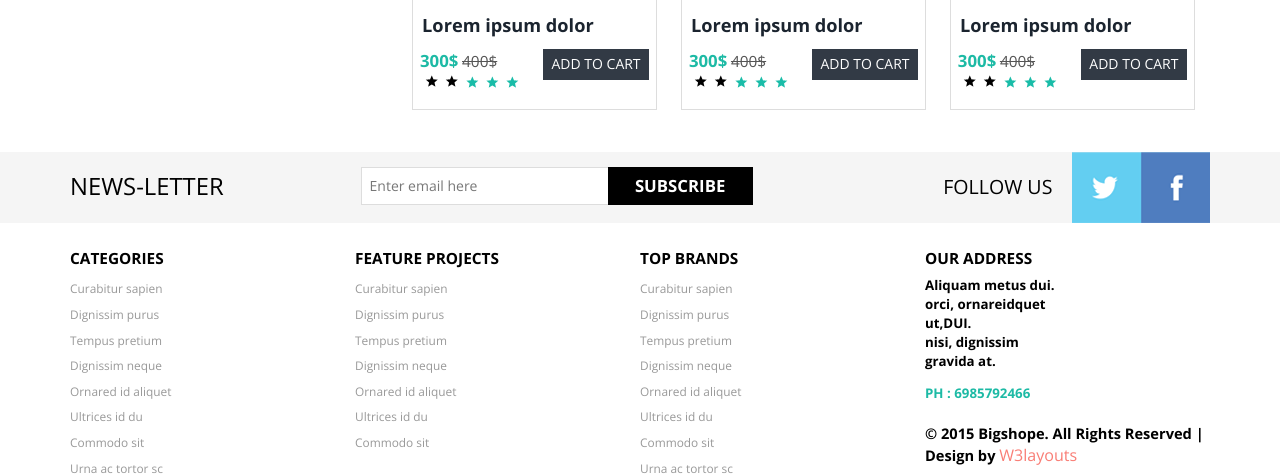
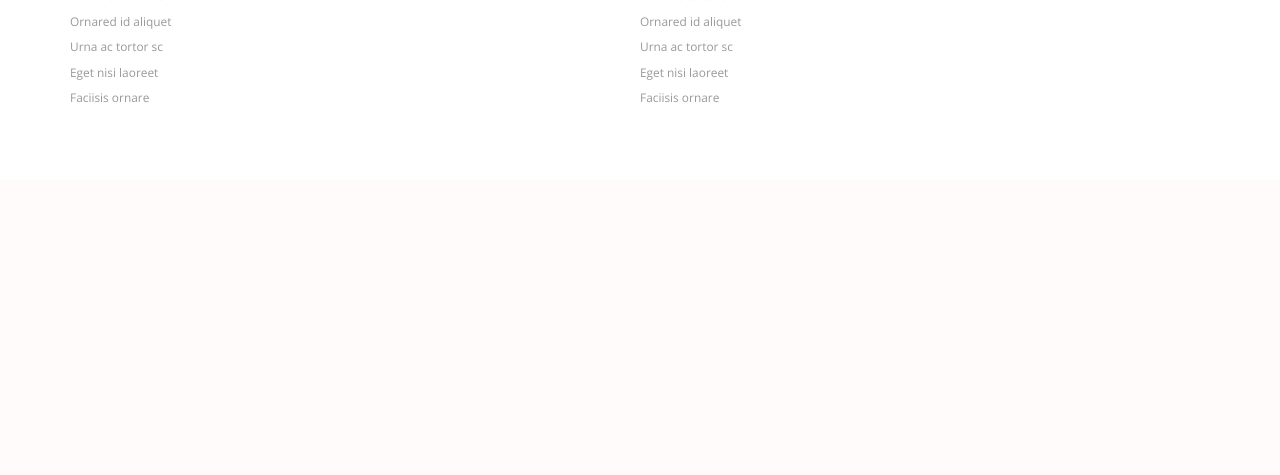
Before and after one commit to andri-hermawan/Exatama, a CodeIgniter app: page /web2/ in a window 1280 px wide. Shown: the part 2069-2544 px from the top of the page. After the commit the page ends 2171 px from the top, so only its background shows below. Run offline with CodeIgniter, Linux system fonts and the light colour scheme.

Commit message:
perbaiki slidebar

```diff
--- a/application/views/layout/header.php
+++ b/application/views/layout/header.php
@@ -93,7 +93,7 @@
 			<a href="single.html">
 	         <div class="banner-matter">
 						<div class="col-md-5 banner-bag">
-							<img class="img-responsive " src="assets/site/images/bag.jpg" alt=" " />
+							<img class="img-responsive " src="assets/site/images/s2.jpg" alt=" " />
 							</div>
 							<div class="col-md-7 banner-off">
 								<h2>FLAT 50% 0FF</h2>
@@ -110,7 +110,7 @@
 			<a href="single.html">
 	         <div class="banner-matter">
 						<div class="col-md-5 banner-bag">
-							<img class="img-responsive " src="assets/site/images/bag.jpg" alt=" " />
+							<img class="img-responsive " src="assets/site/images/s3.jpg" alt=" " />
 							</div>
 							<div class="col-md-7 banner-off">
 								<h2>FLAT 50% 0FF</h2>
--- a/application/views/layout/slidebar.php
+++ b/application/views/layout/slidebar.php
@@ -32,6 +32,21 @@
 		</li> -->
 
 		<ul class="kid-menu ">
+
+				<li><a href="product.html">Faciisis ornare</a></li>
+				<li class="menu-kid-left"><a href="contact.html">Contact us</a></li>
+			</ul>
+	</ul>
+					</div>
+					</br>
+
+					<div class=" top-nav rsidebar span_1_of_left">
+					<h3 class="cate">Brands</h3>
+		 <ul class="menu">
+
+
+		<ul class="kid-menu ">
+
 				<li><a href="product.html">Faciisis ornare</a></li>
 				<li class="menu-kid-left"><a href="contact.html">Contact us</a></li>
 			</ul>
--- a/application/views/site/index.php
+++ b/application/views/site/index.php
@@ -121,95 +121,6 @@
 	   		     	</div>
 	   		     	 <div class="clearfix"> </div>
 	   		     </div>
-	   		     <div class="products">
-	   		     	<h5 class="latest-product">LATEST PRODUCTS</h5>
-	   		     	  <a class="view-all" href="product.html">VIEW ALL<span> </span></a>
-	   		     <div class="clearfix"> </div>
-				 </div>
-	   		     <div class="product-left">
-	   		     	<div class="col-md-4 chain-grid">
-	   		     		<a href="single.html"><img class="img-responsive chain" src="assets/site/images/bott.jpg" alt=" " /></a>
-	   		     		<span class="star"> </span>
-	   		     		<div class="grid-chain-bottom">
-	   		     			<h6><a href="single.html">Lorem ipsum dolor</a></h6>
-	   		     			<div class="star-price">
-	   		     				<div class="dolor-grid">
-		   		     				<span class="actual">300$</span>
-		   		     				<span class="reducedfrom">400$</span>
-		   		     				  <span class="rating">
-									        <input type="radio" class="rating-input" id="rating-input-1-5" name="rating-input-1">
-									        <label for="rating-input-1-5" class="rating-star1"> </label>
-									        <input type="radio" class="rating-input" id="rating-input-1-4" name="rating-input-1">
-									        <label for="rating-input-1-4" class="rating-star1"> </label>
-									        <input type="radio" class="rating-input" id="rating-input-1-3" name="rating-input-1">
-									        <label for="rating-input-1-3" class="rating-star"> </label>
-									        <input type="radio" class="rating-input" id="rating-input-1-2" name="rating-input-1">
-									        <label for="rating-input-1-2" class="rating-star"> </label>
-									        <input type="radio" class="rating-input" id="rating-input-1-1" name="rating-input-1">
-									        <label for="rating-input-1-1" class="rating-star"> </label>
-							    	   </span>
-	   		     				</div>
-	   		     				<a class="now-get get-cart" href="#">ADD TO CART</a>
-	   		     				<div class="clearfix"> </div>
-							</div>
-	   		     		</div>
-	   		     	</div>
-	   		     	<div class="col-md-4 chain-grid">
-	   		     		<a href="single.html"><img class="img-responsive chain" src="assets/site/images/bottle.jpg" alt=" " /></a>
-	   		     		<span class="star"> </span>
-	   		     		<div class="grid-chain-bottom">
-	   		     			<h6><a href="single.html">Lorem ipsum dolor</a></h6>
-	   		     			<div class="star-price">
-	   		     				<div class="dolor-grid">
-		   		     				<span class="actual">300$</span>
-		   		     				<span class="reducedfrom">400$</span>
-		   		     				  <span class="rating">
-									        <input type="radio" class="rating-input" id="rating-input-1-5" name="rating-input-1">
-									        <label for="rating-input-1-5" class="rating-star1"> </label>
-									        <input type="radio" class="rating-input" id="rating-input-1-4" name="rating-input-1">
-									        <label for="rating-input-1-4" class="rating-star1"> </label>
-									        <input type="radio" class="rating-input" id="rating-input-1-3" name="rating-input-1">
-									        <label for="rating-input-1-3" class="rating-star"> </label>
-									        <input type="radio" class="rating-input" id="rating-input-1-2" name="rating-input-1">
-									        <label for="rating-input-1-2" class="rating-star"> </label>
-									        <input type="radio" class="rating-input" id="rating-input-1-1" name="rating-input-1">
-									        <label for="rating-input-1-1" class="rating-star"> </label>
-							    	   </span>
-	   		     				</div>
-	   		     				<a class="now-get get-cart" href="#">ADD TO CART</a>
-	   		     				<div class="clearfix"> </div>
-							</div>
-	   		     		</div>
-	   		     	</div>
-	   		     	<div class="col-md-4 chain-grid grid-top-chain">
-	   		     		<a href="single.html"><img class="img-responsive chain" src="assets/site/images/baa.jpg" alt=" " /></a>
-	   		     		<span class="star"> </span>
-	   		     		<div class="grid-chain-bottom">
-	   		     			<h6><a href="single.html">Lorem ipsum dolor</a></h6>
-	   		     			<div class="star-price">
-	   		     				<div class="dolor-grid">
-		   		     				<span class="actual">300$</span>
-		   		     				<span class="reducedfrom">400$</span>
-		   		     				  <span class="rating">
-									        <input type="radio" class="rating-input" id="rating-input-1-5" name="rating-input-1">
-									        <label for="rating-input-1-5" class="rating-star1"> </label>
-									        <input type="radio" class="rating-input" id="rating-input-1-4" name="rating-input-1">
-									        <label for="rating-input-1-4" class="rating-star1"> </label>
-									        <input type="radio" class="rating-input" id="rating-input-1-3" name="rating-input-1">
-									        <label for="rating-input-1-3" class="rating-star"> </label>
-									        <input type="radio" class="rating-input" id="rating-input-1-2" name="rating-input-1">
-									        <label for="rating-input-1-2" class="rating-star"> </label>
-									        <input type="radio" class="rating-input" id="rating-input-1-1" name="rating-input-1">
-									        <label for="rating-input-1-1" class="rating-star"> </label>
-							    	   </span>
-	   		     				</div>
-	   		     				<a class="now-get get-cart" href="#">ADD TO CART</a>
-	   		     				<div class="clearfix"> </div>
-							</div>
-	   		     		</div>
-	   		     	</div>
-	   		     	 <div class="clearfix"> </div>
-	   		     </div>
 	   		     <div class="clearfix"> </div>
 
 	   		   </div>
```
